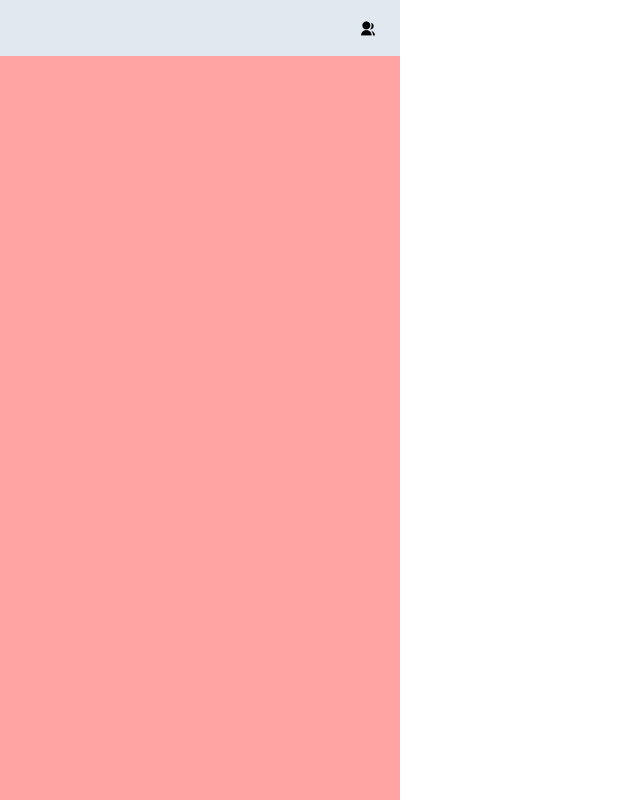
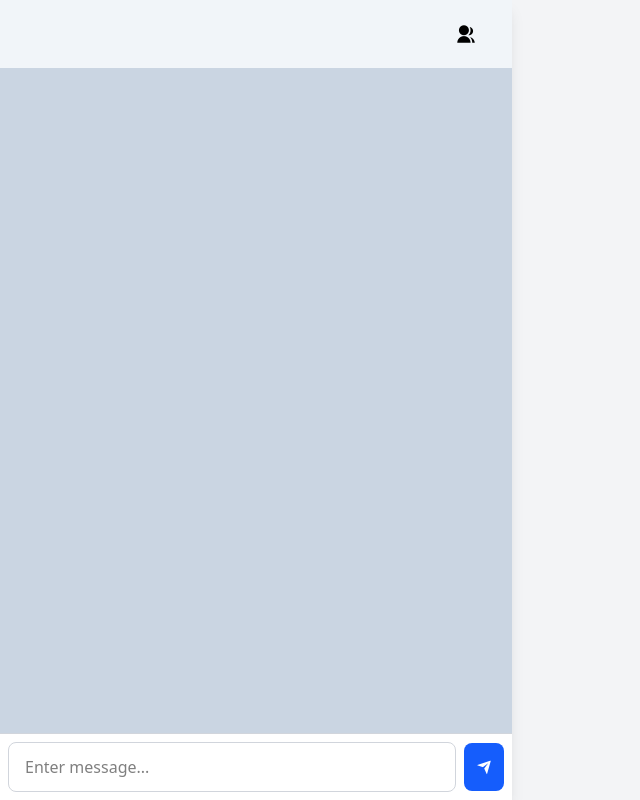
Before and after one commit to shubam341/AI-Conflux, a React (Vite) app in the folder frontend/: page /project in a window 1280 px wide. Shown: the whole page, without its empty margins (0-640 px from the left). Built offline with nearby package versions, Linux system fonts and the light colour scheme.

Commit message:
Created chat section

```diff
--- a/frontend/src/screens/project.jsx
+++ b/frontend/src/screens/project.jsx
@@ -1,28 +1,52 @@
 /* eslint-disable no-unused-vars */
-import React from "react";
+import React, { useState } from "react";
 import { useLocation } from "react-router-dom";
 
+const Project = () => {
+  const location = useLocation();
+  console.log(location.state);
 
-const Project =()=>{
+  return (
+    <main className="h-screen w-screen flex bg-gray-100">
+      <section className="left flex flex-col h-full w-full max-w-lg bg-slate-300 shadow-lg relative">
 
-    const location=useLocation()
 
-console.log(location.state)
-    return(
-     <main className="h-screen w-screen flex">
+        {/* Header */}
+        <header className="flex justify-between items-center p-3 px-4 bg-slate-100">
 
-    <section className="left h-full min-w-100 bg-red-300">
+          {/* <h2 className="text-lg font-semibold">Chat</h2> */}
 
-        <header className="flex justify-end p-2 px-4 w-full bg-slate-200">
+          <button className="p-2 px-110 text-xl">
+            <i className="ri-group-fill"></i>
+          </button>
+        </header>
 
-        <button className="p-2  ">
-        <i className="ri-group-fill"></i>
-        </button>
+        {/* Conversation Area */}
+        <div className="conversation-area flex-grow flex flex-col p-4 space-y-2 overflow-y-auto">
 
-        </header>
-    </section>
-     </main>
-    )
-}
+          <div className="message-box flex-grow ">
+            <div className="incoming"></div>
+          </div>
+        </div>
 
-export default Project
+        {/* Input Field - Inside the Left Column */}
+        <div className="inputField flex items-center bg-white border-t border-gray-300 p-2 w-full">
+
+          <input
+            className="flex-grow p-3 px-4 border border-gray-300 rounded-lg outline-none text-left bg-white"
+            type="text"
+            placeholder="Enter message..."
+          />
+
+
+
+          <button className="ml-2 p-3 bg-blue-600 text-white rounded-lg hover:bg-blue-700 transition">
+            <i className="ri-send-plane-fill"></i>
+          </button>
+        </div>
+      </section>
+    </main>
+  );
+};
+
+export default Project;
```
